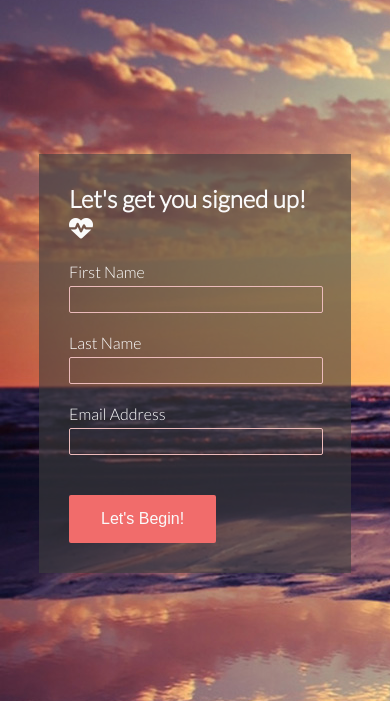
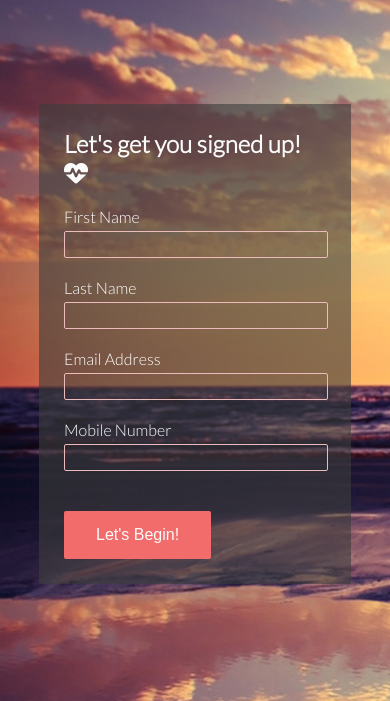
Before and after one commit to Tinks18/Yoga-project, a plain HTML site: page contact.html in a window 390 px wide. Shown: the part 183-884 px from the top of the page. Drawn offline with Linux system fonts and the light colour scheme; files whose address does not match are found by name.

Commit message:
add input mobile number to the form and change margin top to 100px

```diff
--- a/assets/css/style.css
+++ b/assets/css/style.css
@@ -95,17 +95,17 @@ footer {
     background: url("../images/Mindfulness-Yoga.jpg");
     background-size: cover;
     background-position: center;
-    height: 900px;
+    height: 600px;
 }
 
 .signup-form {
-    margin: 150px 10% 0 0;
+    margin: 100px 10% 0 0;
     color: #fff;
     background-color: rgba(60, 60, 60, 0.6);
     max-width: 400px;
     position: absolute;
     left: 10%;
-    padding: 30px;
+    padding: 25px;
 }
 
 .signup-form > h2 {
--- a/contact.html
+++ b/contact.html
@@ -36,6 +36,8 @@
             <label for="email" >Email Address</label>
             <input class="text-input" type="email" id="email" name="email_address" required>
 
+            <label for="mobile" >Mobile Number</label>
+            <input class="text-input" id="mobile" name="moile_number" required>
 
             <input class="join-button" type="submit" value="Let's Begin!">
         </form>
```
